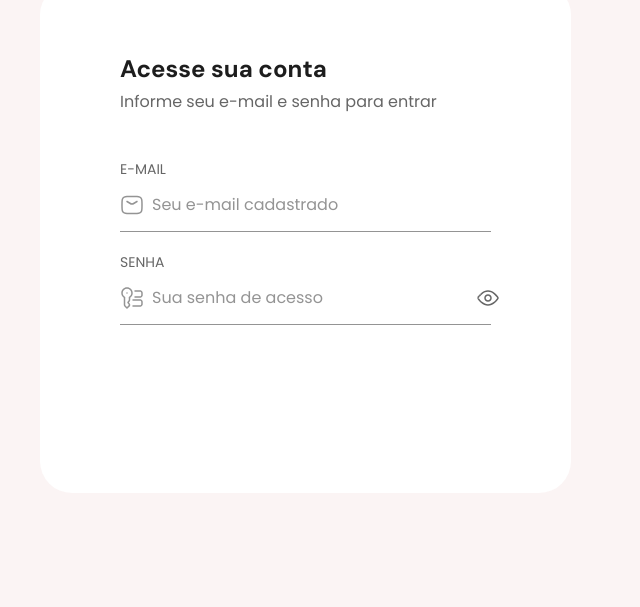
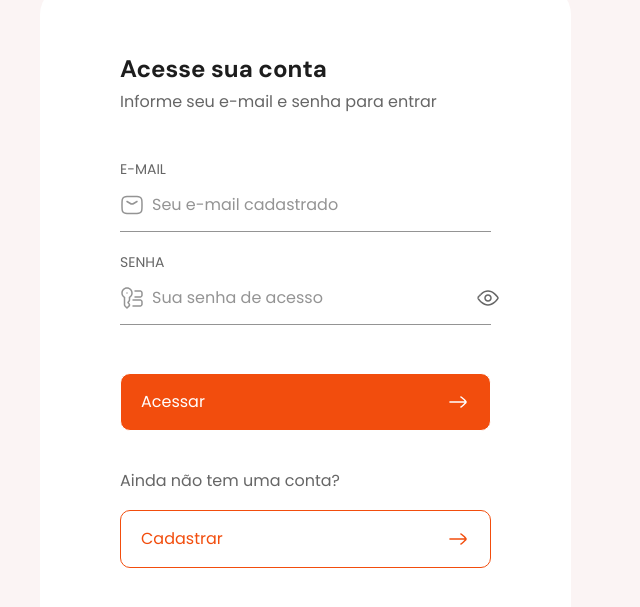
Before and after one commit to saramargarido/marketplace-web, a Next.js app: page /login in a window 1280 px wide. Shown: the part 857-1464 px from the top of the page, without its empty margins (0-640 px from the left). Before the commit the page ends 1390 px from the top, so only its background shows below. Built offline with nearby package versions, Linux system fonts and the light colour scheme.

Commit message:
button + icons components

```diff
--- a/src/app/(auth)/login/page.tsx
+++ b/src/app/(auth)/login/page.tsx
@@ -1,8 +1,10 @@
+import Button from '@/app/components/button'
+import { ArrowRight } from '@/app/components/icons'
 import Input from '@/app/components/input'
 
 export default function Login() {
   return (
-    <div className="bg-white  flex-1 rounded-[2rem] px-[5rem] py-[4.5rem]">
+    <div className="flex flex-col justify-between bg-white flex-1 rounded-[2rem] px-[5rem] py-[4.5rem] gap-10">
       <div className="flex flex-col gap-[3rem]">
         <div className="flex flex-col gap-2">
           <h1 className="font-dmsans text-gray-500 text-[1.5rem] font-bold">
@@ -30,8 +32,12 @@ export default function Login() {
               iconRight="/view.svg"
             />
           </div>
-          <button className="bg-blue rounded-lg text-white p-3">Entrar</button>
+          <Button text="Acessar" type="submit" iconRight={<ArrowRight />} />
         </form>
+      </div>
+      <div className="flex flex-col gap-5">
+        <p className="text-gray-300">Ainda não tem uma conta?</p>
+        <Button filled text="Cadastrar" iconRight={<ArrowRight />} />
       </div>
     </div>
   )
--- /dev/null
+++ b/src/app/components/button.tsx
@@ -0,0 +1,35 @@
+interface ButtonProps {
+  text: string
+  type?: 'button' | 'submit' | 'reset' | undefined
+  iconRight?: React.ReactNode
+  iconLeft?: React.ReactNode
+  filled?: boolean
+  fullWidth?: boolean
+  onClick?: () => void
+}
+
+export default function Button({
+  text,
+  type,
+  iconRight,
+  iconLeft,
+  filled = false,
+  fullWidth = false,
+  onClick,
+}: ButtonProps) {
+  const filledStyles = filled
+    ? `border-orange-base bg-white text-orange-base hover:bg-orange-base hover:text-white`
+    : `border-white bg-orange-base text-white hover:bg-white hover:text-orange-base hover:border hover:border-orange-base`
+
+  return (
+    <button
+      type={type ?? 'button'}
+      onClick={onClick}
+      className={`py-4 px-5 flex items-center justify-between rounded-[10px] border ${filledStyles} ${fullWidth ? 'w-full' : 'w-auto'} transition-colors duration-300`}
+    >
+      {iconLeft}
+      <span>{text}</span>
+      {iconRight}
+    </button>
+  )
+}
--- /dev/null
+++ b/src/app/components/icons.tsx
@@ -0,0 +1,23 @@
+interface IconsProps {
+  size?: number
+  styles?: string
+}
+
+export const ArrowRight = (props: IconsProps) => {
+  return (
+    <svg
+      width={props.size ?? '24'}
+      height={props.size ?? '24'}
+      viewBox="0 0 24 24"
+      className={props.styles ?? 'fill-current'}
+      xmlns="http://www.w3.org/2000/svg"
+    >
+      <g id="icon/arrow-right-02">
+        <path
+          id="Vector"
+          d="M15.0059 6.25002C14.8874 6.2491 14.7705 6.27622 14.6646 6.32918C14.5587 6.38214 14.4668 6.45942 14.3965 6.55471C14.338 6.63396 14.2957 6.72396 14.272 6.81956C14.2483 6.91516 14.2437 7.0145 14.2584 7.11189C14.273 7.20928 14.3068 7.30283 14.3576 7.38719C14.4085 7.47155 14.4754 7.54506 14.5547 7.60354C14.5547 7.60354 15.7862 8.51162 17.0078 9.57229C17.6186 10.1026 18.2258 10.673 18.6562 11.1602C18.683 11.1904 18.7058 11.2198 18.7305 11.25H4C3.80109 11.25 3.61032 11.329 3.46967 11.4697C3.32902 11.6103 3.25 11.8011 3.25 12C3.25 12.1989 3.32902 12.3897 3.46967 12.5304C3.61032 12.671 3.80109 12.75 4 12.75H18.7305C18.7058 12.7802 18.683 12.8096 18.6562 12.8399C18.2258 13.3271 17.6186 13.8974 17.0078 14.4278C15.7862 15.4884 14.5547 16.3965 14.5547 16.3965C14.4754 16.455 14.4085 16.5285 14.3576 16.6129C14.3068 16.6972 14.273 16.7908 14.2584 16.8882C14.2437 16.9855 14.2483 17.0849 14.272 17.1805C14.2957 17.2761 14.338 17.3661 14.3965 17.4453C14.455 17.5246 14.5285 17.5916 14.6128 17.6424C14.6972 17.6932 14.7907 17.727 14.8881 17.7417C14.9855 17.7564 15.0849 17.7517 15.1805 17.728C15.2761 17.7043 15.3661 17.662 15.4453 17.6035C15.4453 17.6035 16.7139 16.6705 17.9922 15.5606C18.6314 15.0056 19.2743 14.4078 19.7812 13.834C20.2882 13.2602 20.75 12.8038 20.75 12C20.7501 11.1962 20.2882 10.7398 19.7812 10.166C19.2743 9.59223 18.6314 8.99444 17.9922 8.43948C16.7138 7.32955 15.4453 6.39651 15.4453 6.39651C15.318 6.30253 15.1641 6.25126 15.0059 6.25002Z"
+        />
+      </g>
+    </svg>
+  )
+}
```
